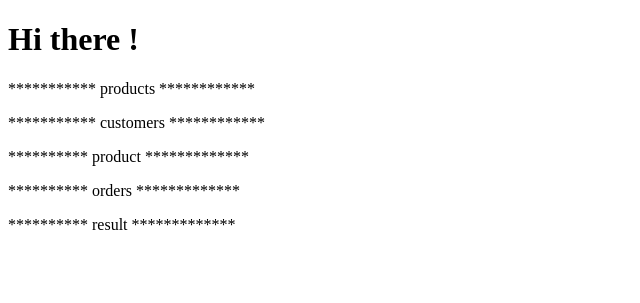
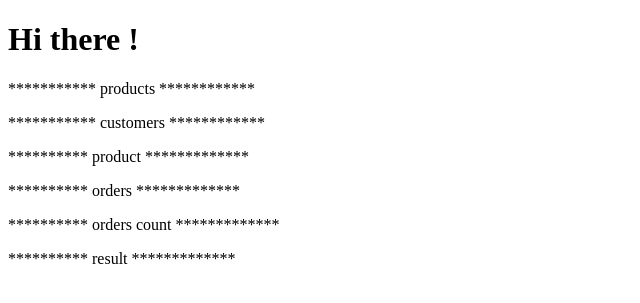
Before and after one commit to itsyst/django-e-commerce, a Django app: template home/templates/home.html in a window 1280 px wide. Shown: the top 303 px of the page, without its empty margins (0-640 px from the left). Run offline with Django 3.2, Linux system fonts and the light colour scheme; the template is opened without the code that fills it, so the values that code supplies are empty.

Commit message:
grouping data to get orders count

```diff
--- a/home/templates/home.html
+++ b/home/templates/home.html
@@ -34,6 +34,12 @@
 			<li>{{order.id}} | {{order.customer.first_name}}</li>
 			{% endfor %}
 		</ul>
+	  <p>********** orders count *************</p>
+		<ul>
+			{% for count in counts %}
+			<li>{{count.first_name}} | {{count.orders_count}}</li>
+			{% endfor %}
+		</ul>
 		<p>********** result *************</p>
 		<p>{{ result }}</p>
 	</body>
--- a/store/models.py
+++ b/store/models.py
@@ -43,6 +43,8 @@ class Customer(models.Model):
     membership = models.CharField(
         max_length=1, choices=MEMBERSHIP_CHOICES, default=MEMBERSHIP_BRONZE)
 
+    # order_set django creates the reverse relationship should use order to avoid exception
+
 
 class Order(models.Model):
     PAYMENT_STATUS_PENDING = 'P'
```
Also changed, not shown: home/views.py (+10 -6 lines).
